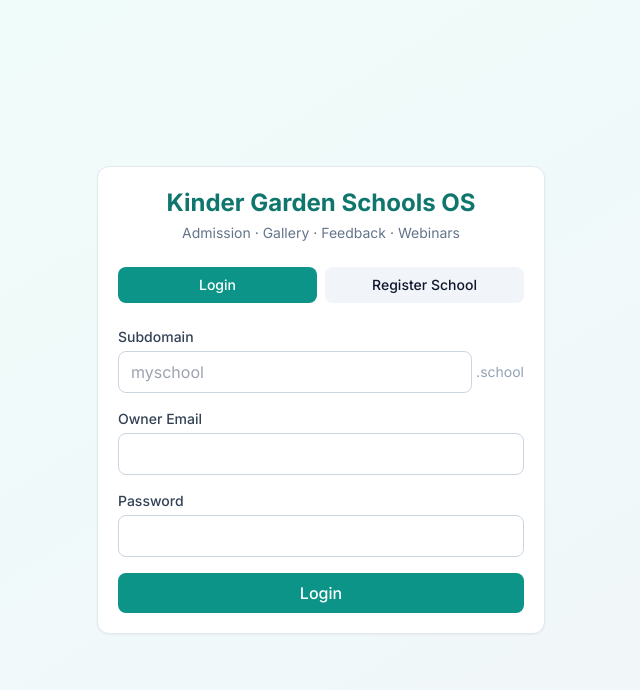
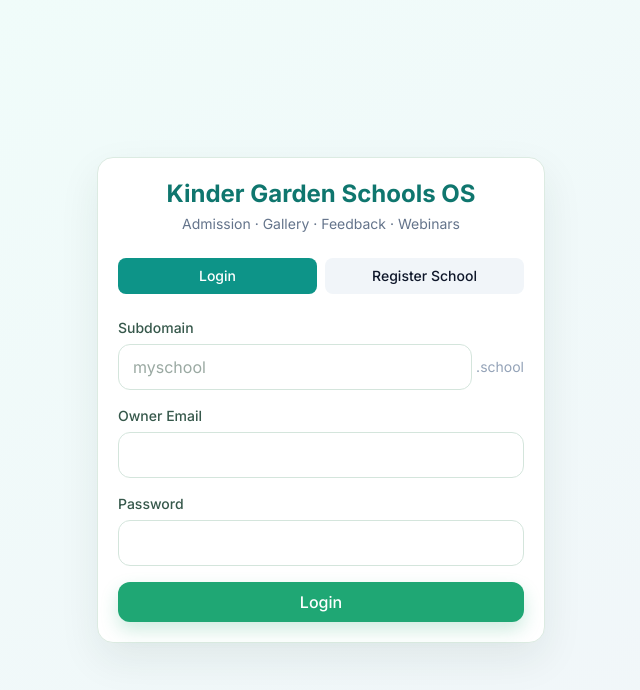
Before and after one commit to hemanthkumar1012/kinder-garden-schools-os, a Next.js app in the folder frontend/: page /login in a window 1280 px wide. Shown: the top 690 px of the page, without its empty margins (319-959 px from the left). Built offline with nearby package versions, Linux system fonts and the light colour scheme; no server answers.

Commit message:
ui: create light green school design system

```diff
--- a/frontend/app/globals.css
+++ b/frontend/app/globals.css
@@ -3,52 +3,309 @@
 @tailwind utilities;
 
 :root {
-  --primary: #0d9488;
-  --primary-dark: #0f766e;
+  --primary: #1fa774;
+  --primary-dark: #16845c;
+  --primary-soft: #e9f8f0;
+  --primary-softer: #f5fbf7;
+  --surface: #ffffff;
+  --background: #f6faf8;
+  --text: #18372a;
+  --muted: #71847a;
+  --border: #dcebe2;
+  --shadow: 0 16px 40px rgba(24, 55, 42, 0.08);
+  --shadow-hover: 0 20px 50px rgba(24, 55, 42, 0.12);
+}
+
+* {
+  box-sizing: border-box;
+}
+
+html {
+  scroll-behavior: smooth;
+  background: var(--background);
 }
 
 body {
-  font-family: system-ui, -apple-system, sans-serif;
+  font-family: system-ui, -apple-system, BlinkMacSystemFont, "Segoe UI", sans-serif;
+  background:
+    radial-gradient(circle at 10% 10%, rgba(31, 167, 116, 0.08), transparent 28%),
+    radial-gradient(circle at 90% 0%, rgba(31, 167, 116, 0.05), transparent 24%),
+    var(--background);
+  color: var(--text);
+  min-height: 100vh;
+}
+
+a,
+button,
+input,
+select,
+textarea {
+  -webkit-tap-highlight-color: transparent;
+}
+
+::selection {
+  background: #cceede;
+  color: var(--text);
 }
 
 .card {
-  @apply bg-white rounded-xl shadow-sm border border-slate-200 p-5;
+  @apply bg-white rounded-2xl p-5;
+  border: 1px solid var(--border);
+  box-shadow: var(--shadow);
+  transition:
+    transform 180ms ease,
+    box-shadow 180ms ease,
+    border-color 180ms ease;
+  transform-style: preserve-3d;
+}
+
+.card:hover {
+  transform: translateY(-3px);
+  box-shadow: var(--shadow-hover);
+  border-color: #cae1d4;
+}
+
+.card-flat {
+  box-shadow: none;
 }
 
 .btn {
-  @apply px-4 py-2 rounded-lg font-medium transition-colors disabled:opacity-50;
+  @apply inline-flex items-center justify-center gap-2 px-4 py-2 rounded-xl font-medium disabled:opacity-50 disabled:cursor-not-allowed;
+  transition:
+    transform 160ms ease,
+    box-shadow 160ms ease,
+    background-color 160ms ease,
+    border-color 160ms ease,
+    color 160ms ease;
+}
+
+.btn:hover:not(:disabled) {
+  transform: translateY(-1px);
+}
+
+.btn:active:not(:disabled) {
+  transform: translateY(1px);
 }
 
 .btn-primary {
-  @apply bg-teal-600 text-white hover:bg-teal-700;
+  background: var(--primary);
+  color: #fff;
+  box-shadow: 0 8px 18px rgba(31, 167, 116, 0.22);
+}
+
+.btn-primary:hover:not(:disabled) {
+  background: var(--primary-dark);
+  box-shadow: 0 12px 24px rgba(31, 167, 116, 0.28);
 }
 
 .btn-secondary {
-  @apply bg-slate-100 text-slate-700 hover:bg-slate-200;
+  background: #f1f6f3;
+  color: #355248;
+  border: 1px solid #dbe9e1;
+}
+
+.btn-secondary:hover:not(:disabled) {
+  background: #e7f3ec;
 }
 
 .btn-danger {
-  @apply bg-red-500 text-white hover:bg-red-600;
+  background: #dc5a5a;
+  color: #fff;
+  box-shadow: 0 8px 18px rgba(220, 90, 90, 0.16);
+}
+
+.btn-danger:hover:not(:disabled) {
+  background: #c94d4d;
 }
 
 .btn-success {
-  @apply bg-emerald-500 text-white hover:bg-emerald-600;
+  background: #2aa86f;
+  color: #fff;
+  box-shadow: 0 8px 18px rgba(42, 168, 111, 0.18);
+}
+
+.btn-success:hover:not(:disabled) {
+  background: #218e5d;
 }
 
 .input {
-  @apply w-full border border-slate-300 rounded-lg px-3 py-2 focus:outline-none focus:ring-2 focus:ring-teal-500 focus:border-transparent;
+  @apply w-full rounded-xl px-3.5 py-2.5;
+  background: #fff;
+  border: 1px solid #d4e5dc;
+  color: var(--text);
+  transition:
+    border-color 160ms ease,
+    box-shadow 160ms ease,
+    transform 160ms ease;
+}
+
+.input::placeholder {
+  color: #9aa9a2;
+}
+
+.input:focus {
+  outline: none;
+  border-color: #66c49d;
+  box-shadow: 0 0 0 4px rgba(31, 167, 116, 0.12);
 }
 
 .label {
-  @apply block text-sm font-medium text-slate-700 mb-1;
+  @apply block text-sm font-medium mb-1.5;
+  color: #36584b;
 }
 
 .badge {
-  @apply inline-flex items-center px-2.5 py-0.5 rounded-full text-xs font-medium;
+  @apply inline-flex items-center px-2.5 py-1 rounded-full text-xs font-semibold;
 }
 
-.badge-yellow { @apply bg-amber-100 text-amber-800; }
-.badge-green { @apply bg-emerald-100 text-emerald-800; }
-.badge-red { @apply bg-red-100 text-red-800; }
-.badge-blue { @apply bg-blue-100 text-blue-800; }
-.badge-gray { @apply bg-slate-100 text-slate-700; }
+.badge-yellow {
+  background: #fff5d9;
+  color: #9a6b00;
+}
+
+.badge-green {
+  background: #e4f7ec;
+  color: #19734b;
+}
+
+.badge-red {
+  background: #fde9e9;
+  color: #a33c3c;
+}
+
+.badge-blue {
+  background: #e7f1ff;
+  color: #2c67a5;
+}
+
+.badge-gray {
+  background: #eef3f0;
+  color: #607069;
+}
+
+.app-main {
+  position: relative;
+  min-height: 100vh;
+  perspective: 1200px;
+}
+
+.page-shell {
+  animation: pageEnter 360ms ease both;
+  transform-origin: 50% 10%;
+}
+
+.page-title {
+  color: var(--text);
+  letter-spacing: -0.025em;
+}
+
+.page-subtitle {
+  color: var(--muted);
+}
+
+.stat-card {
+  position: relative;
+  overflow: hidden;
+}
+
+.stat-card::after {
+  content: "";
+  position: absolute;
+  width: 120px;
+  height: 120px;
+  right: -42px;
+  top: -46px;
+  border-radius: 999px;
+  background: var(--primary-soft);
+  transform: translateZ(-1px);
+}
+
+.stat-label {
+  color: var(--muted);
+  font-size: 0.82rem;
+}
+
+.stat-value {
+  color: var(--text);
+  font-size: 2rem;
+  line-height: 1;
+  font-weight: 750;
+}
+
+.sidebar-link {
+  position: relative;
+  overflow: hidden;
+}
+
+.sidebar-link::before {
+  content: "";
+  position: absolute;
+  inset: 0 auto 0 0;
+  width: 4px;
+  border-radius: 0 999px 999px 0;
+  background: transparent;
+  transition: background-color 160ms ease;
+}
+
+.sidebar-link-active::before {
+  background: var(--primary);
+}
+
+.soft-divider {
+  border-color: var(--border);
+}
+
+.table-row {
+  transition: background-color 150ms ease;
+}
+
+.table-row:hover {
+  background: #f7fbf8;
+}
+
+.float-in {
+  animation: floatIn 480ms ease both;
+}
+
+@keyframes pageEnter {
+  from {
+    opacity: 0;
+    transform: translateY(12px) scale(0.995) rotateX(1deg);
+  }
+
+  to {
+    opacity: 1;
+    transform: translateY(0) scale(1) rotateX(0);
+  }
+}
+
+@keyframes floatIn {
+  from {
+    opacity: 0;
+    transform: translateY(10px);
+  }
+
+  to {
+    opacity: 1;
+    transform: translateY(0);
+  }
+}
+
+@media (max-width: 1023px) {
+  .app-main {
+    min-height: auto;
+  }
+}
+
+@media (prefers-reduced-motion: reduce) {
+  html {
+    scroll-behavior: auto;
+  }
+
+  *,
+  *::before,
+  *::after {
+    animation-duration: 1ms !important;
+    transition-duration: 1ms !important;
+  }
+}
```
